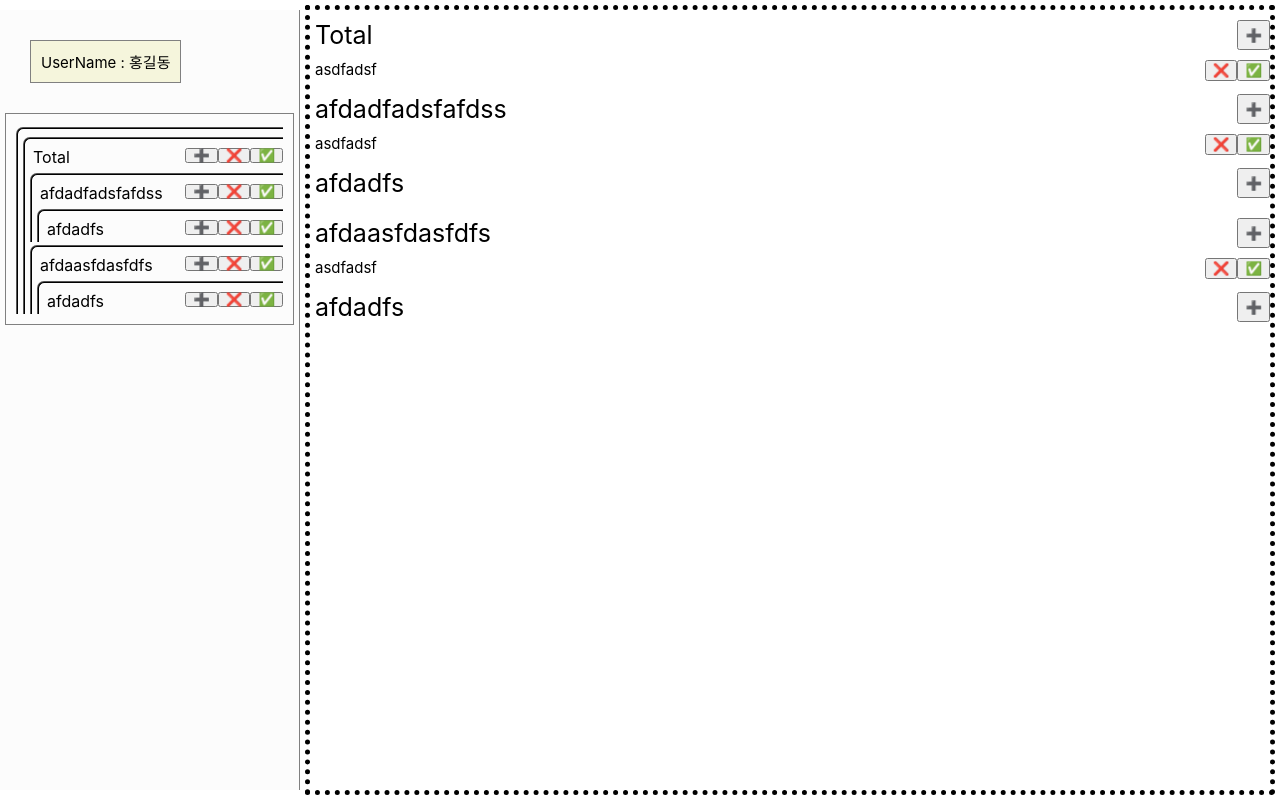
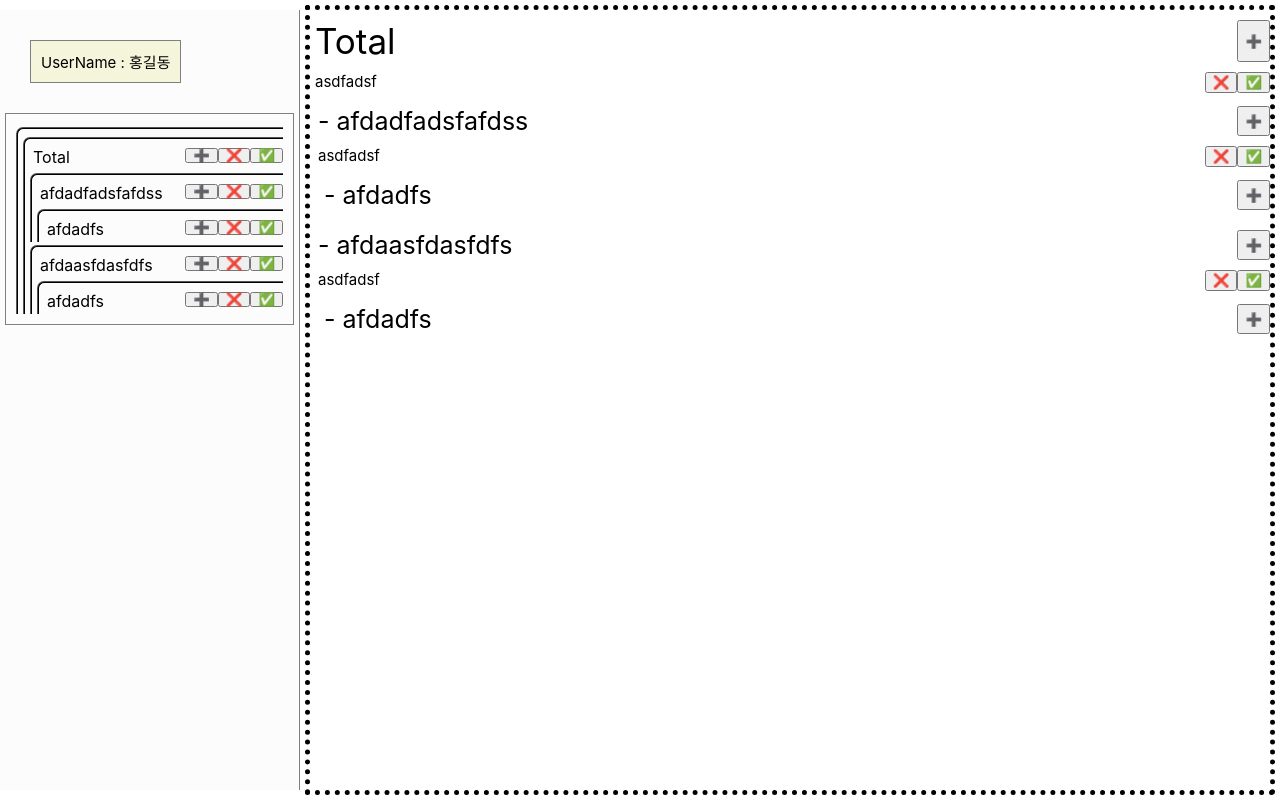
Before and after one commit to limeojin363/10000H, a React (Create React App) app: page / in a window 1280 px wide. Both pictures are taken after a click on the element "Total". Built offline with nearby package versions, Linux system fonts and the light colour scheme.

Commit message:
record 표시 개선

```diff
--- a/src/Content.js
+++ b/src/Content.js
@@ -10,7 +10,7 @@ function Content() {
 
     let obj = getObj(state.rootFolder, address).childObj
     return (
-        <PrintRecord obj={obj} address={address}/>
+        <PrintRecord obj={obj} address={address} first={1} depth={0}/>
     )
 }
 
@@ -19,27 +19,24 @@ function PrintRecord(props) {
     let address = props.address
 
     return (
-        <div>
-            <PrintSelfRecord obj={obj} address={address}/>
+        <div style={{paddingLeft: props.depth*3 + 'px'}}>
+            <PrintSelfRecord first={props.first} obj={obj} address={address}/>
             {
                 props.obj.children.map((a,i)=>{
-                    return <PrintRecord key={i} obj={a} address={address + '-' + a.id}/>
+                    return <PrintRecord key={i} obj={a} depth={props.depth+1} address={address + '-' + a.id}/>
                 })
             }
         </div>
     )
 }
 
-
-
 function PrintSelfRecord(props) {
     let dispatch = useDispatch();
     let obj = props.obj
     let address = props.address
-
     return (
         <div>
-            <div className="spaceBetween" style={{fontSize : '25px', paddingBottom : '10px', paddingTop : '10px', paddingLeft : '5px'}}>{obj.name}<button onClick={()=>{
+            <div className="spaceBetween" style={{fontSize : props.first==1? '35px' : '25px', paddingBottom : '10px', paddingTop : '10px', paddingLeft : '5px'}}>{props.first == 1 ? '' : ' - '}{obj.name}<button onClick={()=>{
                 dispatch(addRecord({address : address, id : obj.id}))
             }}>➕</button></div>
             <div>
```
